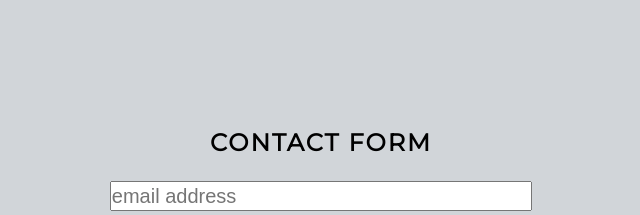
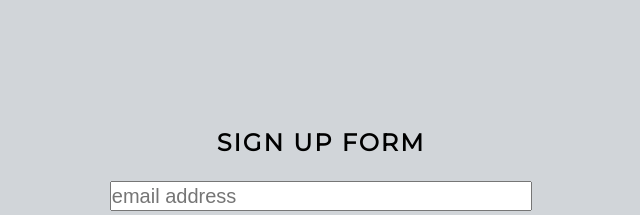
Before and after one commit to MAbdurahman/react-forms-example, a React (Create React App) app: page / in a window 1280 px wide. Shown: the top 215 px of the page, without its empty margins (319-959 px from the left). Built offline with nearby package versions, Linux system fonts and the light colour scheme.

Commit message:
Update README.md; Add resetForm function to UserForm.jsx

```diff
--- a/src/components/forms/UserForm.jsx
+++ b/src/components/forms/UserForm.jsx
@@ -18,7 +18,7 @@ export default class UserForm extends Component {
 
       return (
          <div className='contact-form'>
-            <h2>Contact Form</h2>
+            <h2>Sign Up Form</h2>
             <Formik
                initialValues={{ email: '', password: '' }}
                validate={values => {
@@ -52,9 +52,10 @@ export default class UserForm extends Component {
 
                   return errors;
                }}
-               onSubmit={(values, { setSubmitting }) => {
+               onSubmit={(values, { setSubmitting, resetForm }) => {
                   setTimeout(() => {
                      alert(JSON.stringify(values, null, 2));
+                     resetForm({});
                      setSubmitting(false);
                   }, 500);
                }}
```
Also changed, not shown: 1 other file (tests, documents, lock files or other folders).
